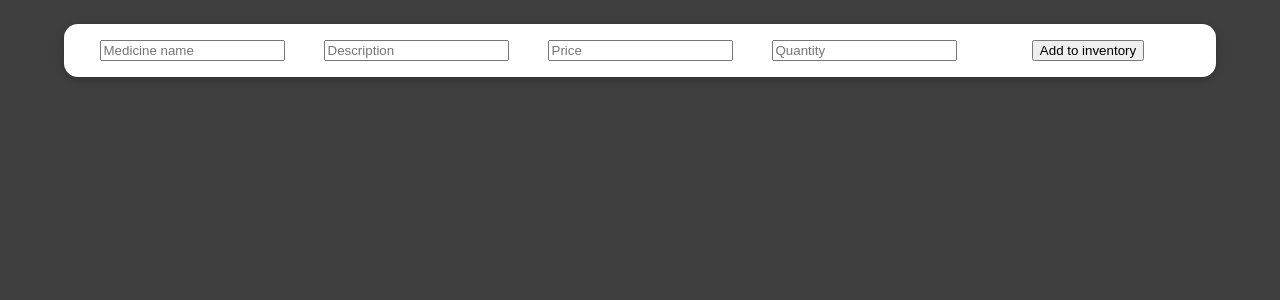
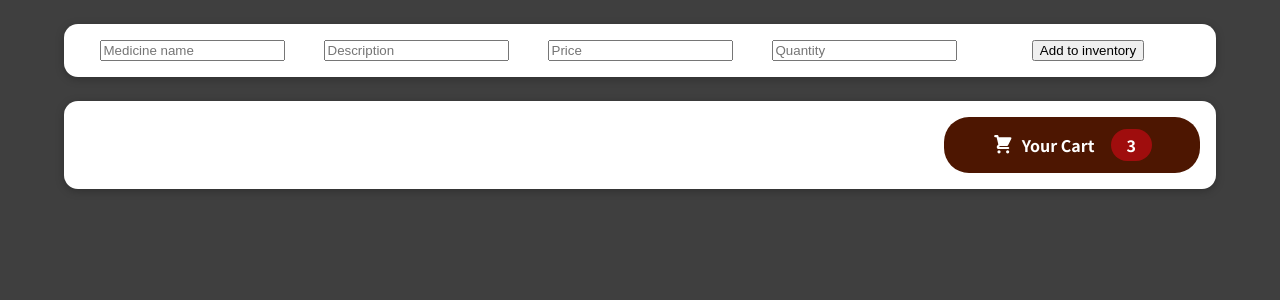
Before and after one commit to ramsankarAloor/react-medicine-shop-3hr, a JavaScript app: page / in a window 1280 px wide. Shown: the top 300 px of the page. Built offline with nearby package versions, Linux system fonts and the light colour scheme.

Commit message:
cart button visible

```diff
--- a/src/App.js
+++ b/src/App.js
@@ -1,9 +1,11 @@
 import InventoryForm from "./componenets/InventoryForm/InventoryForm";
+import ListCard from "./componenets/ListCard/ListCard";
 
 function App() {
   return (
     <div>
       <InventoryForm />
+      <ListCard />
     </div>
   );
 }
--- /dev/null
+++ b/src/componenets/Cart/CartIcon.js
@@ -0,0 +1,13 @@
+const CartIcon = (props) => {
+  return (
+    <svg
+      xmlns="http://www.w3.org/2000/svg"
+      viewBox="0 0 20 20"
+      fill="currentColor"
+    >
+      <path d="M3 1a1 1 0 000 2h1.22l.305 1.222a.997.997 0 00.01.042l1.358 5.43-.893.892C3.74 11.846 4.632 14 6.414 14H15a1 1 0 000-2H6.414l1-1H14a1 1 0 00.894-.553l3-6A1 1 0 0017 3H6.28l-.31-1.243A1 1 0 005 1H3zM16 16.5a1.5 1.5 0 11-3 0 1.5 1.5 0 013 0zM6.5 18a1.5 1.5 0 100-3 1.5 1.5 0 000 3z" />
+    </svg>
+  );
+};
+
+export default CartIcon;
--- /dev/null
+++ b/src/componenets/ListCard/ListCard.js
@@ -0,0 +1,13 @@
+import Card from "../UI/Card";
+import ListHeader from "./ListHeader/ListHeader";
+import styles from "./ListCard.module.css";
+
+const ListCard = (props) => {
+  return (
+    <Card className={styles["list-card"]}>
+      <ListHeader />
+    </Card>
+  );
+};
+
+export default ListCard;
--- /dev/null
+++ b/src/componenets/ListCard/ListCard.module.css
@@ -0,0 +1,4 @@
+.list-card{
+    width: 90%;
+    margin: 0 auto;
+}
--- /dev/null
+++ b/src/componenets/ListCard/ListHeader/CartButton.js
@@ -0,0 +1,15 @@
+import styles from "./CartButton.module.css";
+import CartIcon from "../../Cart/CartIcon";
+const CartButton = (props) => {
+  return (
+    <button className={styles.button} onClick={props.onClick}>
+      <span className={styles.icon}>
+        <CartIcon />
+      </span>
+      <span>Your Cart</span>
+      <span className={styles.badge}>3</span>
+    </button>
+  );
+};
+
+export default CartButton;
--- /dev/null
+++ b/src/componenets/ListCard/ListHeader/CartButton.module.css
@@ -0,0 +1,59 @@
+.button {
+  cursor: pointer;
+  font: inherit;
+  border: none;
+  background-color: #4d1601;
+  color: white;
+  padding: 0.75rem 3rem;
+  display: flex;
+  justify-content: space-around;
+  align-items: center;
+  border-radius: 25px;
+  font-weight: bold;
+}
+
+.button:hover,
+.button:active {
+  background-color: #2c0d00;
+}
+
+.icon {
+  width: 1.35rem;
+  height: 1.35rem;
+  margin-right: 0.5rem;
+}
+
+.badge {
+  background-color: rgb(159, 13, 13);
+  padding: 0.25rem 1rem;
+  border-radius: 25px;
+  margin-left: 1rem;
+  font-weight: bold;
+}
+
+.button:hover .badge,
+.button:active .badge {
+  background-color: #92320c;
+}
+
+.bump {
+  animation: bump 300ms ease-out;
+}
+
+@keyframes bump {
+  0% {
+    transform: scale(1);
+  }
+  10% {
+    transform: scale(0.9);
+  }
+  30% {
+    transform: scale(1.1);
+  }
+  50% {
+    transform: scale(1.15);
+  }
+  100% {
+    transform: scale(1);
+  }
+}
--- /dev/null
+++ b/src/componenets/ListCard/ListHeader/ListHeader.js
@@ -0,0 +1,12 @@
+import CartButton from './CartButton'
+import styles from './ListHeader.module.css'
+
+const ListHeader=props=>{
+    return(
+        <div className={styles['list-header']}>
+            <CartButton />
+        </div>
+    )
+}
+
+export default ListHeader
--- /dev/null
+++ b/src/componenets/ListCard/ListHeader/ListHeader.module.css
@@ -0,0 +1,4 @@
+.list-header{
+    display: flex;
+    justify-content: right;
+}
```
